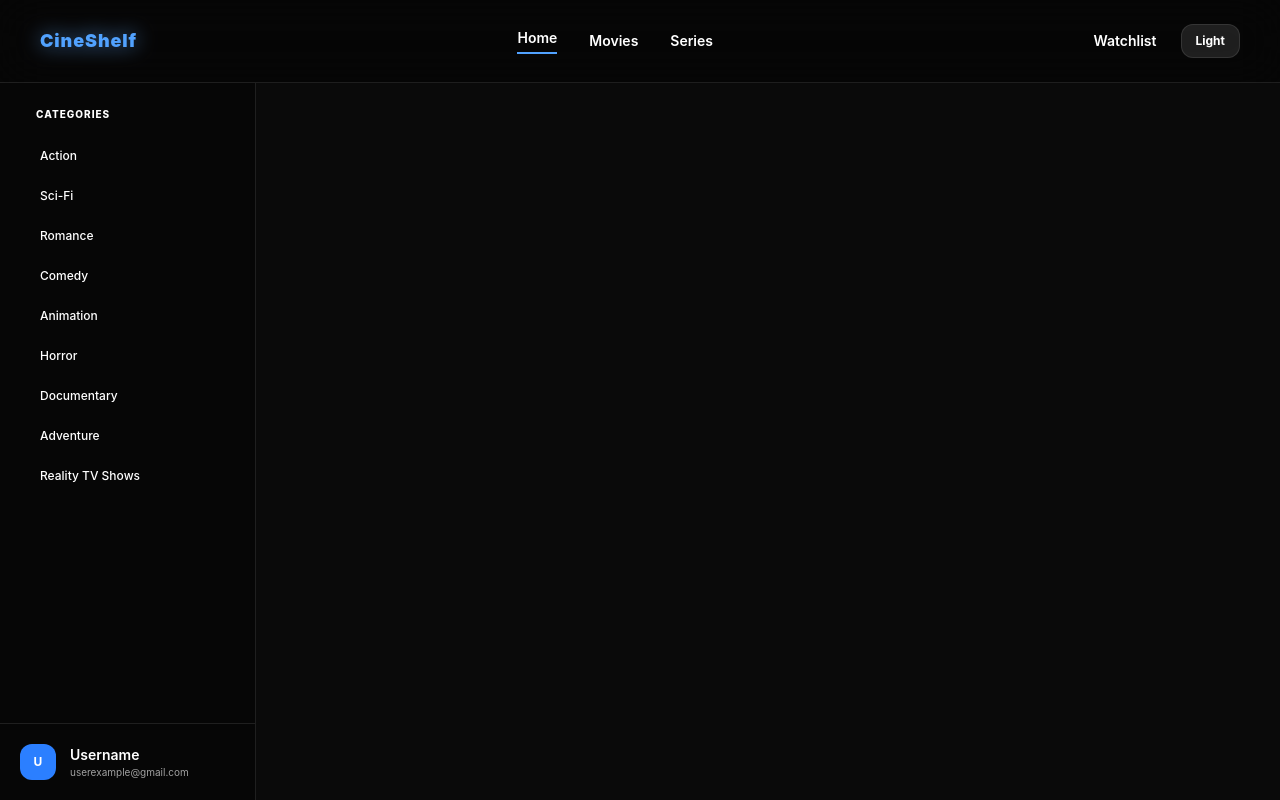
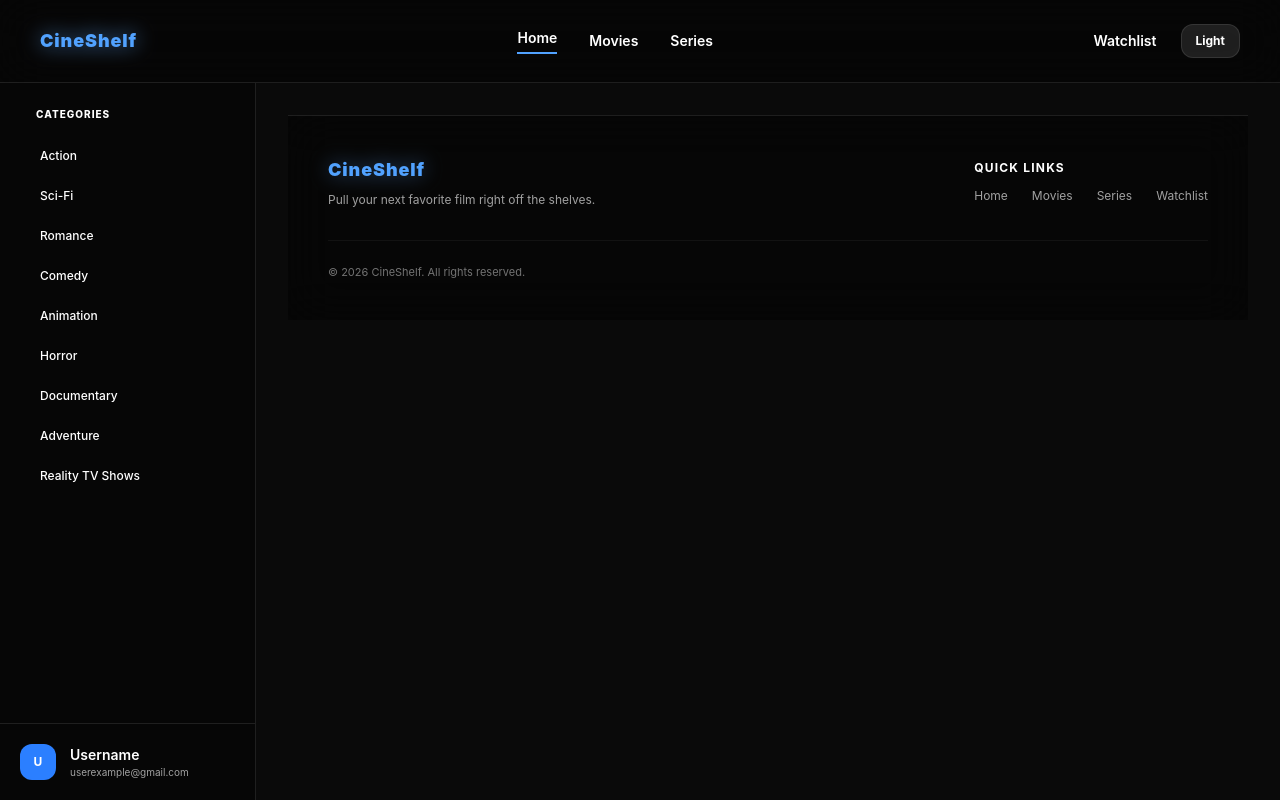
Before and after one commit to mahlet-1/CineShelf---Cinema-App, a React (Vite) app: page / in a window 1280 px wide. Built offline with nearby package versions, Linux system fonts and the light colour scheme; a web font is replaced by a local one.

Commit message:
feat: Add a footer

```diff
--- a/src/Components/layout/DashBoard.jsx
+++ b/src/Components/layout/DashBoard.jsx
@@ -1,5 +1,6 @@
 import { Link, useLocation, Outlet } from "react-router-dom";
 import Navbar from "./Navbar";
+import Footer from "./Footer";
 
 export default function DashBoard() {
   const location = useLocation();
@@ -56,6 +57,7 @@ export default function DashBoard() {
 
         <main className="flex-1 bg-transparent p-8 overflow-y-auto text-white">
           <Outlet />
+          <Footer />
         </main>
       </div>
     </div>
--- a/src/Components/layout/Footer.jsx
+++ b/src/Components/layout/Footer.jsx
@@ -0,0 +1,52 @@
+import { Link } from "react-router-dom";
+
+export default function Footer() {
+  const currentYear = new Date().getFullYear();
+
+  return (
+    <footer className="w-full border-t border-white/10 bg-black/40 backdrop-blur-xl text-neutral-400 text-xs px-10 py-10 mt-auto shrink-0">
+      <div className="max-w-7xl mx-auto flex flex-col md:flex-row justify-between items-start md:items-center gap-8 mb-8">
+        <div className="space-y-2">
+          <h2 className="text-lg font-black tracking-wider text-blue-400 drop-shadow-[0_0_10px_rgba(96,165,250,0.5)]">
+            CineShelf
+          </h2>
+          <p className="text-neutral-400 text-xs">
+            Pull your next favorite film right off the shelves.
+          </p>
+        </div>
+
+        <div className="space-y-3">
+          <h3 className="text-xs font-bold tracking-widest text-white uppercase">
+            Quick Links
+          </h3>
+          <ul className="flex flex-wrap gap-6">
+            <li>
+              <Link to="/" className="hover:text-white transition-colors">
+                Home
+              </Link>
+            </li>
+            <li>
+              <Link to="/movies" className="hover:text-white transition-colors">
+                Movies
+              </Link>
+            </li>
+            <li>
+              <Link to="/series" className="hover:text-white transition-colors">
+                Series
+              </Link>
+            </li>
+            <li>
+              <Link to="/saved" className="hover:text-white transition-colors">
+                Watchlist
+              </Link>
+            </li>
+          </ul>
+        </div>
+      </div>
+
+      <div className="max-w-7xl mx-auto pt-6 border-t border-white/5 text-center md:text-left text-[11px] text-neutral-500">
+        <p>&copy; {currentYear} CineShelf. All rights reserved.</p>
+      </div>
+    </footer>
+  );
+}
```
